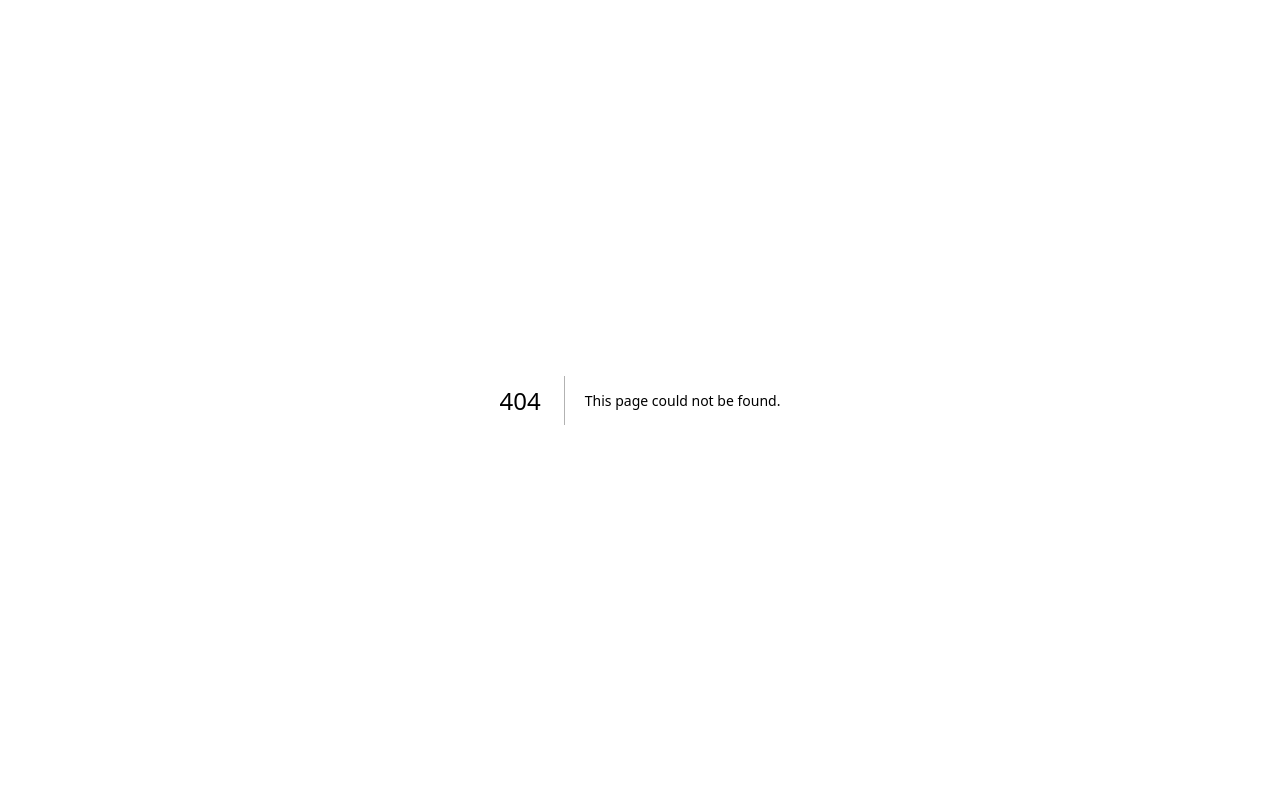
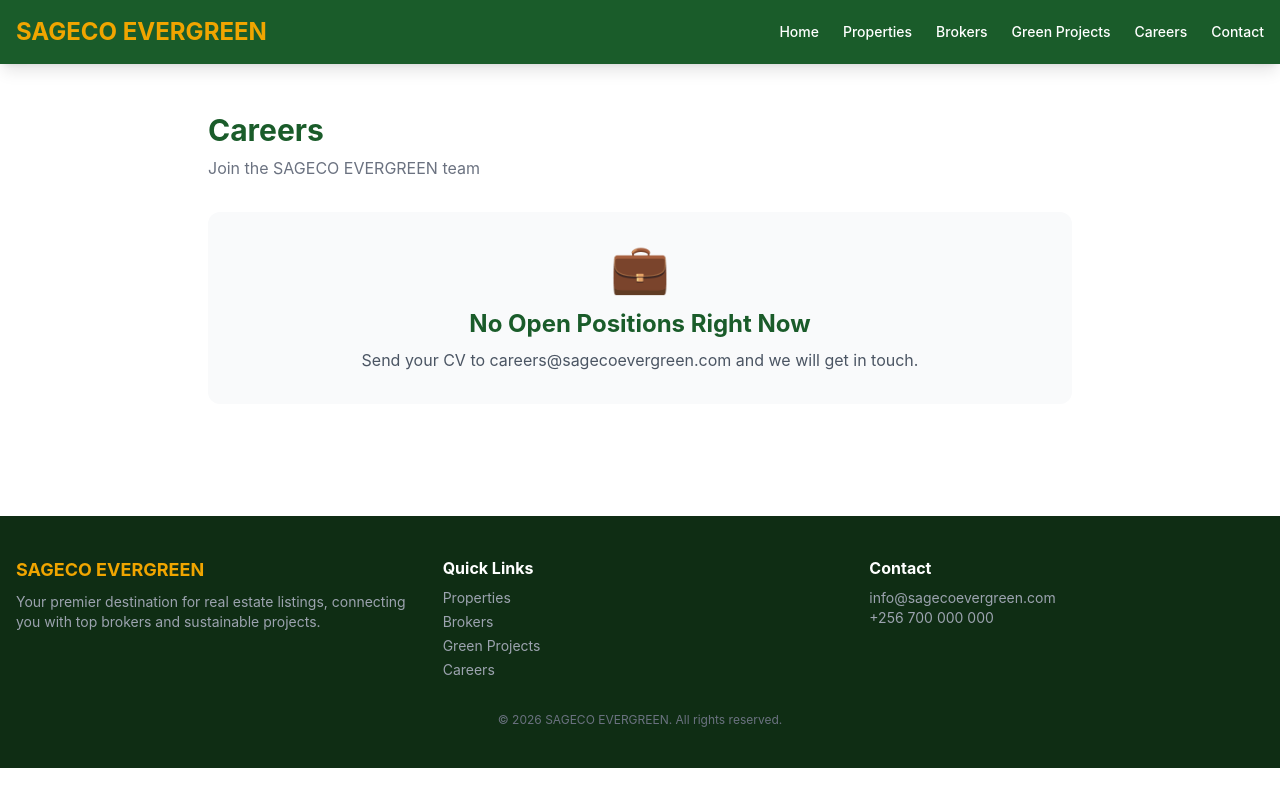
Before and after one commit to asiimwe3/sageco-evergreen, a Next.js app: page /careers in a window 1280 px wide. Before the commit this address had no page. Built offline with nearby package versions, Linux system fonts and the light colour scheme.

Commit message:
Add pages/careers.js

```diff
--- /dev/null
+++ b/pages/careers.js
@@ -0,0 +1,22 @@
+import Navbar from '../components/Navbar'
+import Footer from '../components/Footer'
+import Head from 'next/head'
+
+export default function Careers() {
+  return (
+    <>
+      <Head><title>Careers - SAGECO EVERGREEN</title></Head>
+      <Navbar />
+      <div className="max-w-4xl mx-auto px-4 py-12">
+        <h1 className="text-3xl font-bold text-primary mb-2">Careers</h1>
+        <p className="text-gray-500 mb-8">Join the SAGECO EVERGREEN team</p>
+        <div className="bg-gray-50 rounded-xl p-8 text-center">
+          <div className="text-5xl mb-4">💼</div>
+          <h2 className="text-2xl font-bold text-primary mb-2">No Open Positions Right Now</h2>
+          <p className="text-gray-600">Send your CV to careers@sagecoevergreen.com and we will get in touch.</p>
+        </div>
+      </div>
+      <Footer />
+    </>
+  )
+}
```
